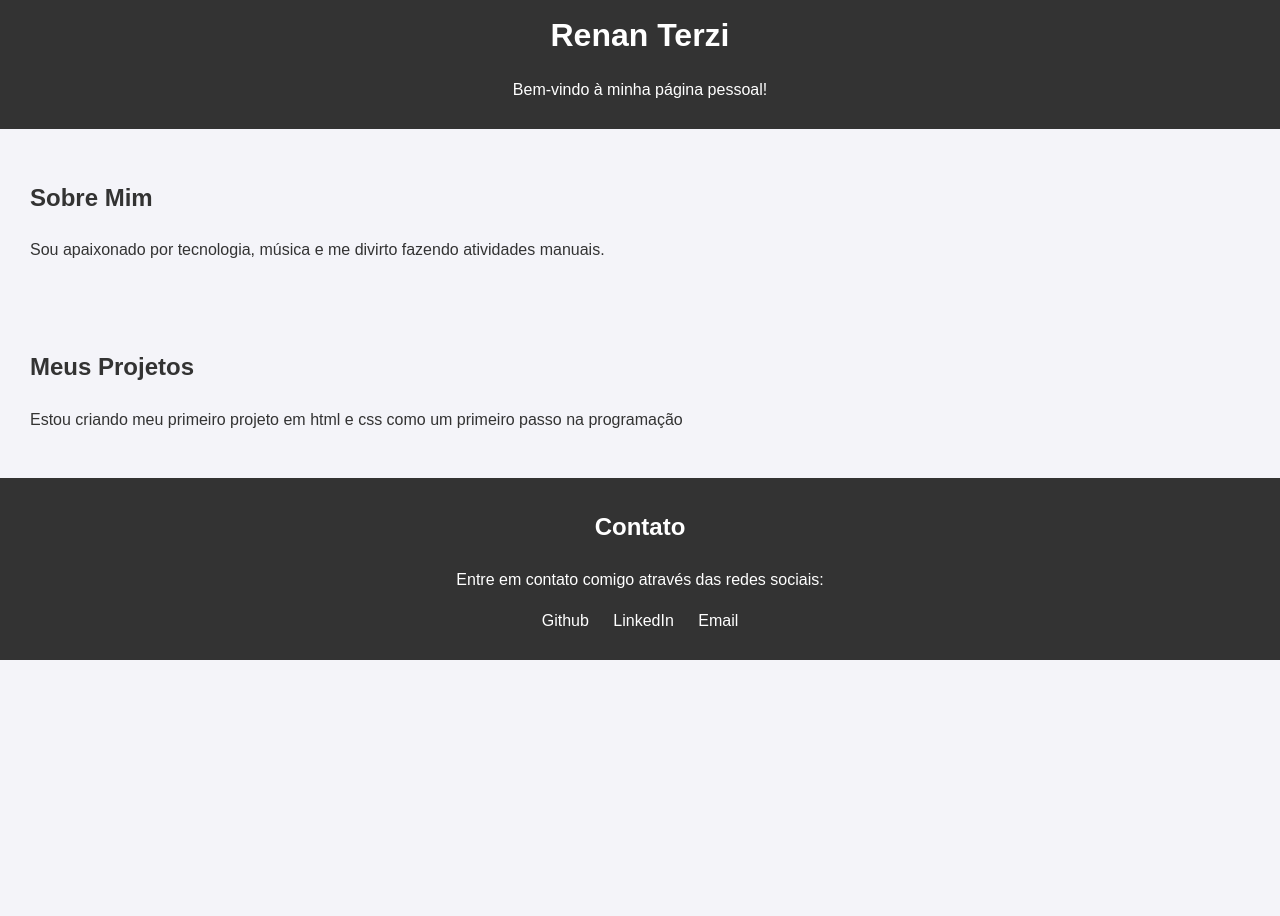
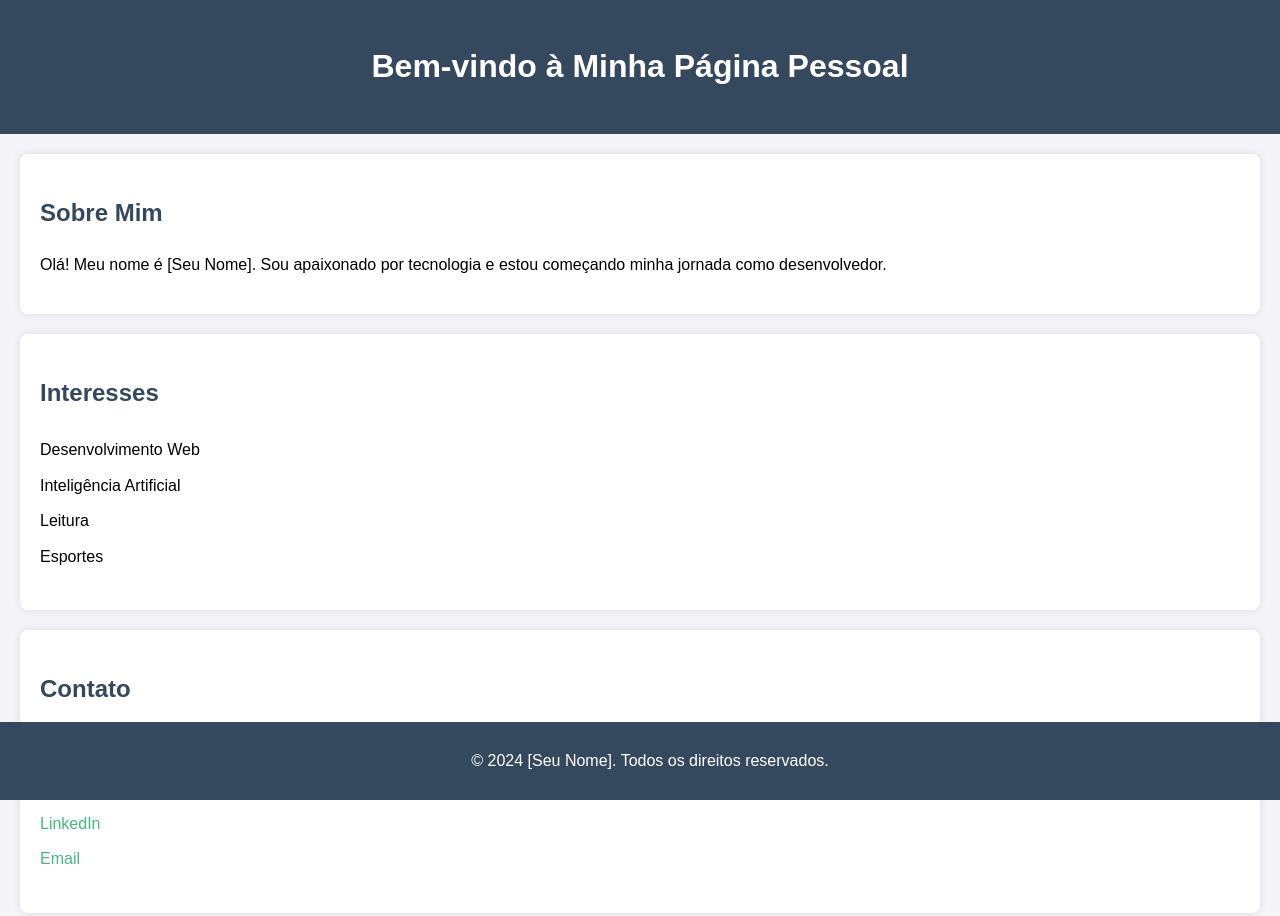
Before and after one commit to Renan-Terzi/quem-sou-eu, a plain HTML site: page index.html in a window 1280 px wide. Before the commit the page ends 800 px from the top, so only its background shows below. Drawn offline with Linux system fonts and the light colour scheme.

Commit message:
Atualização de estilo e informação

```diff
--- a/index.html
+++ b/index.html
@@ -1,69 +1,47 @@
 <!DOCTYPE html>
-
 <html lang="pt-BR">
 
 <head>
-
     <meta charset="UTF-8">
-
     <meta name="viewport" content="width=device-width, initial-scale=1.0">
-
     <title>Minha Página Pessoal</title>
-
     <link rel="stylesheet" href="styles.css">
-
 </head>
 
 <body>
-
     <header>
-
-        <h1>Renan Terzi</h1>
-
-        <p>Bem-vindo à minha página pessoal!</p>
-
+        <h1>Bem-vindo à Minha Página Pessoal</h1>
     </header>
 
-
-
-    <section id="sobre">
-
+    <section id="about">
         <h2>Sobre Mim</h2>
-
-        <p>Sou apaixonado por tecnologia, música e me divirto fazendo atividades manuais.</p>
-
+        <p>Olá! Meu nome é [Seu Nome]. Sou apaixonado por tecnologia e estou começando minha jornada como desenvolvedor.
+        </p>
     </section>
 
-
-
-    <section id="projetos">
-
-        <h2>Meus Projetos</h2>
-
-        <p>Estou criando meu primeiro projeto em html e css como um primeiro passo na programação</p>
-
+    <section id="interests">
+        <h2>Interesses</h2>
+        <ul>
+            <li>Desenvolvimento Web</li>
+            <li>Inteligência Artificial</li>
+            <li>Leitura</li>
+            <li>Esportes</li>
+        </ul>
     </section>
 
-
+    <section id="contact">
+        <h2>Contato</h2>
+        <p>Você pode entrar em contato comigo através das redes sociais:</p>
+        <ul>
+            <li><a href="https://twitter.com/seunome">Twitter</a></li>
+            <li><a href="https://linkedin.com/in/seunome">LinkedIn</a></li>
+            <li><a href="mailto:email@exemplo.com">Email</a></li>
+        </ul>
+    </section>
 
     <footer>
-
-        <h2>Contato</h2>
-
-        <p>Entre em contato comigo através das redes sociais:</p>
-
-        <ul>
-
-            <li><a href="https://github.com/Renan-Terzi">Github</a></li>
-
-            <li><a href="https://linkedin.com/in/renanterzi">LinkedIn</a></li>
-
-            <li><a href="mailto:renan.terzi@gmail.com">Email</a></li>
-
-        </ul>
-
+        <p>&copy; 2024 [Seu Nome]. Todos os direitos reservados.</p>
     </footer>
-
 </body>
 
 </html>
--- a/styles.css
+++ b/styles.css
@@ -1,99 +1,54 @@
 body {
-
     font-family: Arial, sans-serif;
-
     line-height: 1.6;
-
     margin: 0;
-
     padding: 0;
-
     background-color: #f4f4f9;
-
-    color: #333;
-
 }
 
-
-
 header {
-
-    background-color: #333;
-
-    color: #fff;
-
-    padding: 10px 0;
-
+    background-color: #35495e;
+    color: white;
+    padding: 20px;
     text-align: center;
-
 }
 
-
-
-header h1 {
-
-    margin: 0;
-
+section {
+    margin: 20px;
+    padding: 20px;
+    background-color: white;
+    border-radius: 8px;
+    box-shadow: 0 0 10px rgba(0, 0, 0, 0.1);
 }
 
-
-
-section {
-
-    padding: 20px;
-
-    margin: 10px;
-
+h2 {
+    color: #35495e;
 }
 
+ul {
+    list-style-type: none;
+    padding: 0;
+}
 
+li {
+    padding: 5px 0;
+}
+
+a {
+    color: #42b983;
+    text-decoration: none;
+}
+
+a:hover {
+    text-decoration: underline;
+}
 
 footer {
-
-    background-color: #333;
-
-    color: #fff;
-
+    background-color: #35495e;
+    color: white;
     text-align: center;
-
-    padding: 10px 0;
-
+    padding: 10px;
+    position: fixed;
+    width: 100%;
+    bottom: 0;
 }
-
-
-
-footer ul {
-
-    list-style-type: none;
-
-    padding: 0;
-
-}
-
-
-
-footer ul li {
-
-    display: inline;
-
-    margin: 0 10px;
-
-}
-
-
-
-footer ul li a {
-
-    color: #fff;
-
-    text-decoration: none;
-
-}
-
-
-
-footer ul li a:hover {
-
-    text-decoration: underline;
-
-}
```
